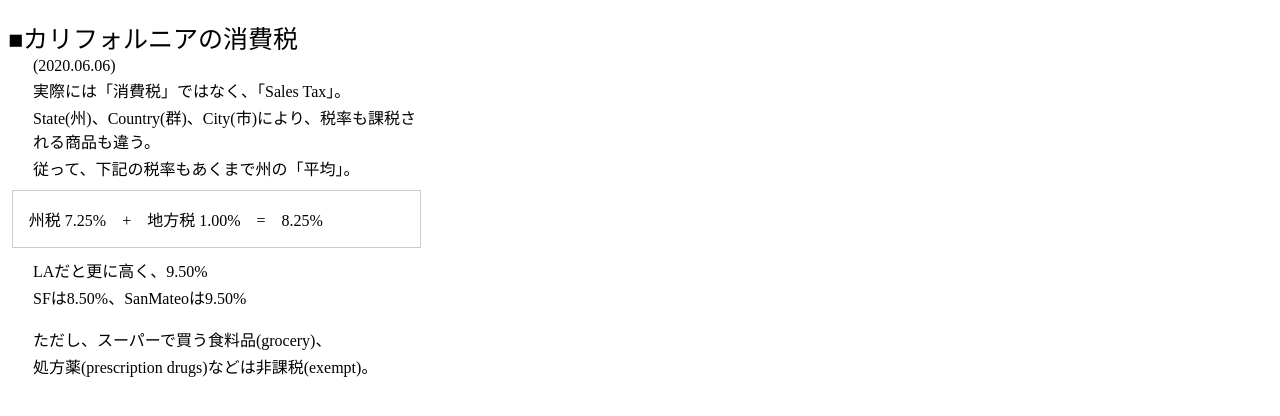
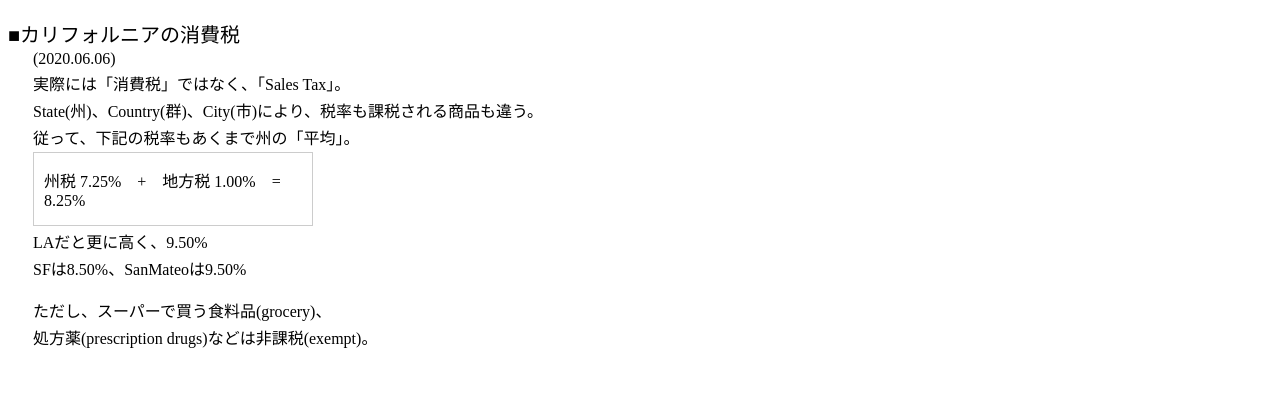
Before and after one commit to yu-yoshida719/memo, a plain HTML site: page index.html in a window 1280 px wide. Shown: the part 70-486 px from the top of the page. Drawn offline with Linux system fonts and the light colour scheme.

Commit message:
Update stylesheet.css

```diff
--- a/stylesheet.css
+++ b/stylesheet.css
@@ -3,8 +3,8 @@ header{
   color:#56D958;
   text-align:center;
 }
-.li{width:33%; float:left;}
-.heading{font-size: 25px; padding-bottom: 0px; padding-right: 100px;}
+.li{width:50%; float:left;}
+.heading{font-size: 20px; padding-bottom: 0px; padding-right: 100px;}
 .contents{margin-left: 25px; margin-top: 2px; margin-bottom: 3px;}
 .newline{margin-top: 18px;  margin-bottom: 5px}
-.rate{margin:10px auto;  padding:1em;  width:90%;  border:1px solid #ccc;}
+.rate{margin:10px 0p;  padding-left:10px;  padding-right:15px;  padding-top:15px;  padding-bottom:15px;  width:40%;  border:1px solid #ccc;}
```
